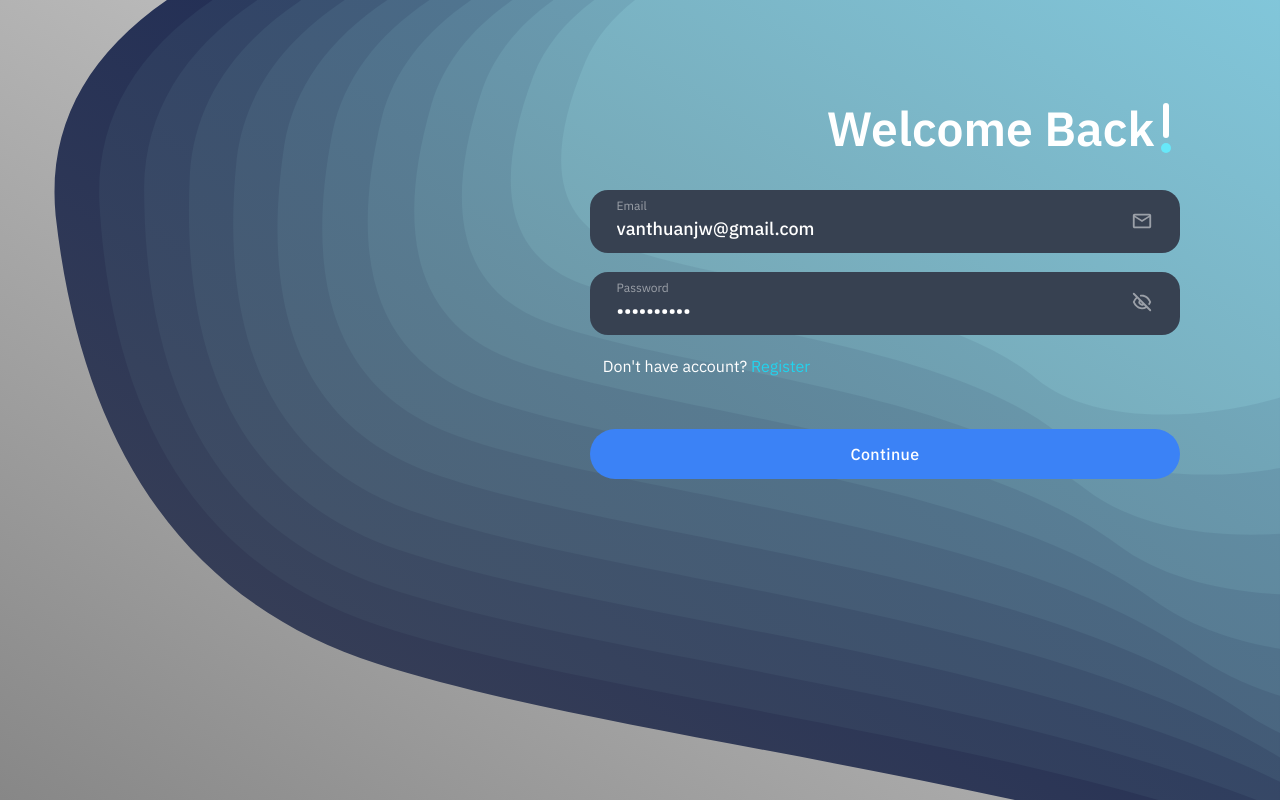
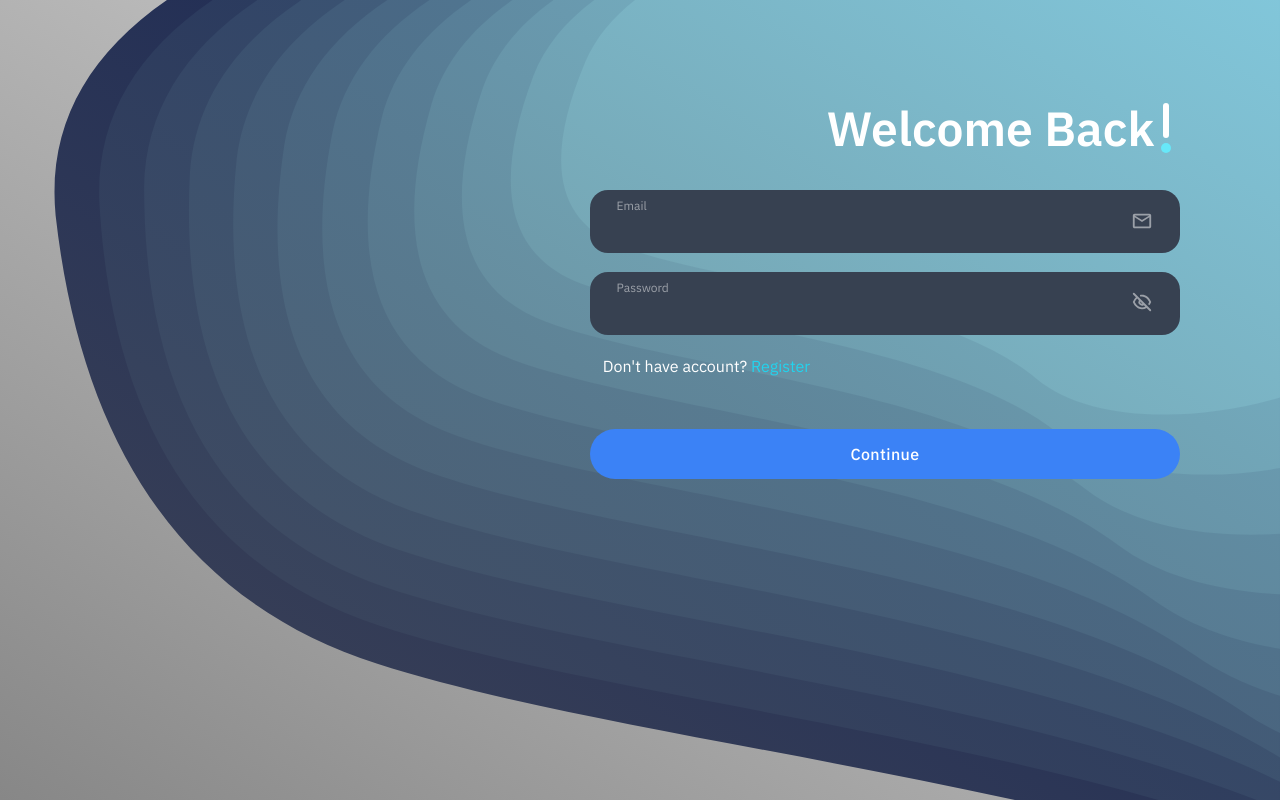
Before and after one commit to ginn1111/chat-app-client, a React (Create React App) app: page /auth/login in a window 1280 px wide. Built offline with nearby package versions, Linux system fonts and the light colour scheme.

Commit message:
refactor: delete value test

```diff
--- a/src/components/authentication/Login.jsx
+++ b/src/components/authentication/Login.jsx
@@ -36,11 +36,6 @@ const Login = withToast(({ toast }) => {
       dispatch(resetStatus());
     }
   }, [status, toast, dispatch, navigate, location?.state?.from]);
-
-  useEffect(() => {
-    emailRef.current.setValue("vanthuanjw@gmail.com");
-    passwordRef.current.setValue("Thu@n12312");
-  }, []);
 
   function submitLogInHandler(event) {
     event.preventDefault();
```
